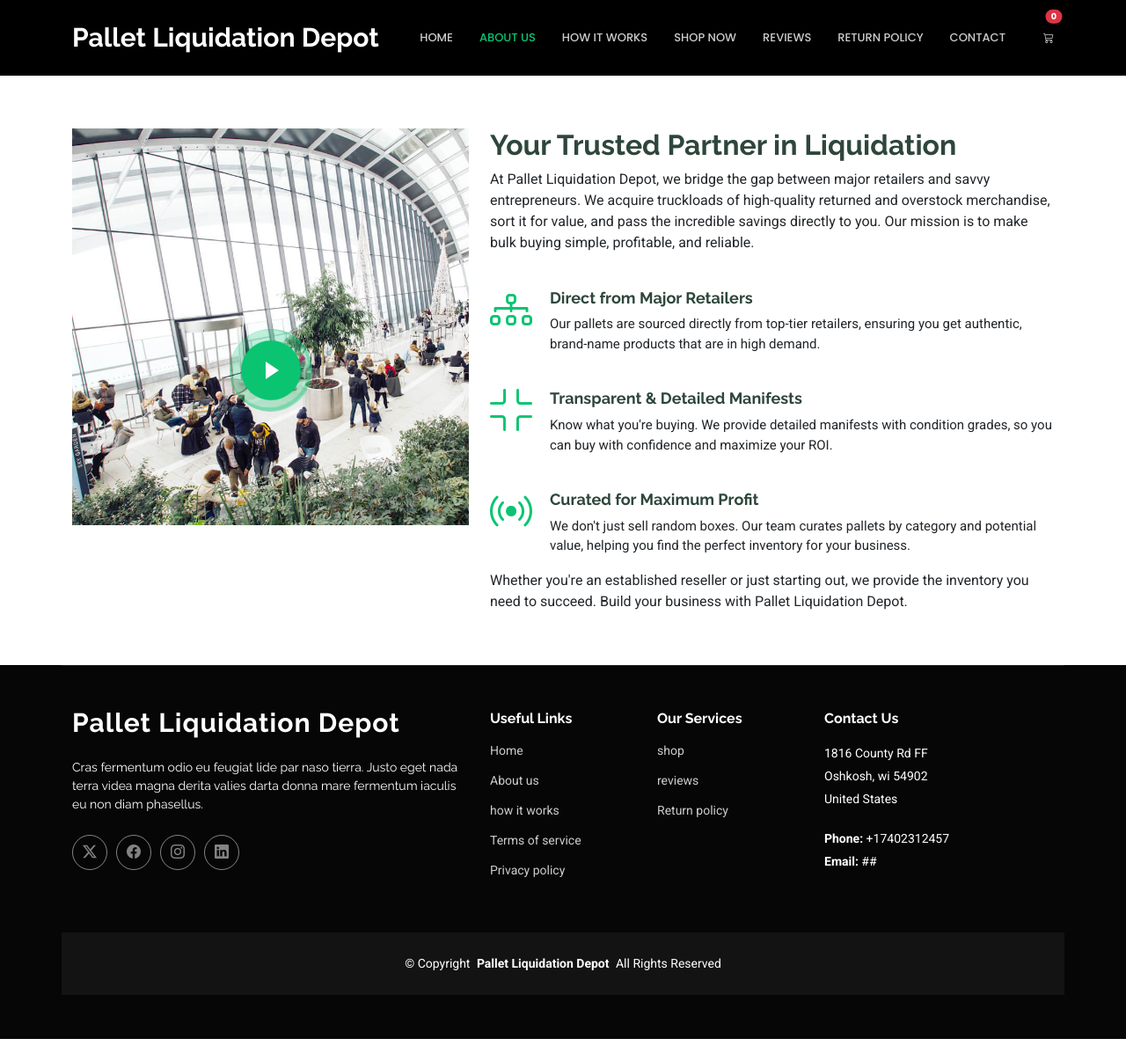
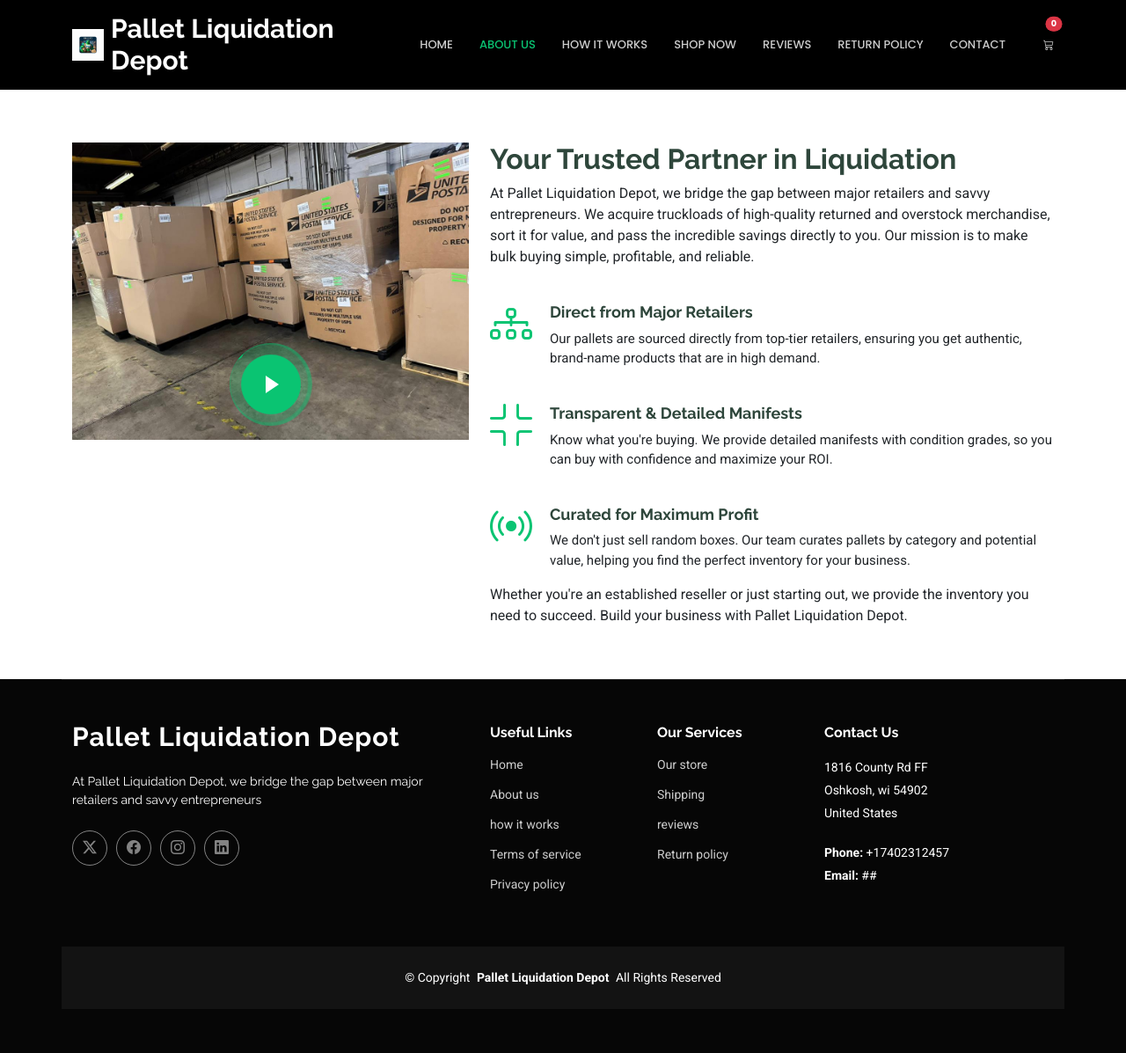
Before and after one commit to Fritz-nvm/pallets, a Django app: page /about/ in a window 1280 px wide. Shown: the whole page at 88% size. Run offline with Django 5.2, Linux system fonts and the light colour scheme; some libraries are stand-ins or nearby versions.

Commit message:
fixed displayment issues

```diff
--- a/myapp/templates/about.html
+++ b/myapp/templates/about.html
@@ -2,7 +2,6 @@
 {% load static %}
 {% block active_about %} active {% endblock active_about %}
 {% block content %}
-
 <!-- About Section -->
 <section id="about" class="about section">
   <div class="container">
@@ -10,13 +9,15 @@
       <div
         class="col-lg-5 position-relative"
         data-aos="fade-up"
-        data-aos-delay="200"
-      >
-        <img src="assets/img/about.jpg" class="img-fluid" alt="Warehouse full of liquidation pallets at Pallet Liquidation Depot" />
-        <a
-          href="https://www.youtube.com/watch?v=Y7f98aduVJ8"
-          class="glightbox pulsating-play-btn"
-        ></a>
+        data-aos-delay="200">
+        <img src="{% static 'assets/img/hero-2.jpeg' %}" class="img-fluid" alt="Warehouse full of liquidation pallets at Pallet Liquidation Depot" />
+        <a href="{% static 'assets/img/video-00234.mp4' %}" class="glightbox pulsating-play-btn" data-glightbox="type: video">
+
+          <!-- Optional: Add a play icon overlay -->
+          <div class="play-icon-overlay">
+           <i class="bi bi-play-circle-fill"></i>
+          </div>
+        </a>
       </div>
 
       <div class="col-lg-7 content" data-aos="fade-up" data-aos-delay="100">
--- a/myapp/templates/base.html
+++ b/myapp/templates/base.html
@@ -11,17 +11,15 @@
     <!-- Favicons -->
     <link href="{% static 'assets/img/favicon.png' %}" rel="icon" />
     <link
-      href="{% static 'assets/img/apple-touch-icon.png' %}"
-      rel="apple-touch-icon"
-    />
+      href="{% static 'assets/img/favicon.png' %}"
+      rel="apple-touch-icon" />
 
     <!-- Fonts -->
     <link href="https://fonts.googleapis.com" rel="preconnect" />
     <link href="https://fonts.gstatic.com" rel="preconnect" crossorigin />
     <link
       href="https://fonts.googleapis.com/css2?family=Roboto:ital,wght@0,100;0,300;0,400;0,500;0,700;0,900;1,100;1,300;1,400;1,500;1,700;1,900&family=Poppins:ital,wght@0,100;0,200;0,300;0,400;0,500;0,600;0,700;0,800;0,900;1,100;1,200;1,300;1,400;1,500;1,600;1,700;1,800;1,900&family=Raleway:ital,wght@0,100;0,200;0,300;0,400;0,500;0,600;0,700;0,800;0,900;1,100;1,200;1,300;1,400;1,500;1,600;1,700;1,800;1,900&display=swap"
-      rel="stylesheet"
-    />
+      rel="stylesheet"  />
 
     <!-- Vendor CSS Files -->
     <link
@@ -53,7 +51,7 @@
       >
         <a href="#" class="logo d-flex align-items-center me-auto">
           <!-- Uncomment the line below if you also wish to use an image logo -->
-          <!-- <img src="assets/img/logo.png" alt=""> -->
+          <img src="{% static 'assets/img/logo.png' %}" alt="Pallet Liquidation Depot Logo">
           <h1 class="sitename">Pallet Liquidation Depot</h1>
         </a>
 
@@ -127,9 +125,7 @@
               <span class="sitename">Pallet Liquidation Depot</span>
             </a>
             <p>
-              Cras fermentum odio eu feugiat lide par naso tierra. Justo eget
-              nada terra videa magna derita valies darta donna mare fermentum
-              iaculis eu non diam phasellus.
+              At Pallet Liquidation Depot, we bridge the gap between major retailers and savvy entrepreneurs
             </p>
             <div class="social-links d-flex mt-4">
               <a href=""><i class="bi bi-twitter-x"></i></a>
@@ -144,7 +140,7 @@
             <ul>
               <li><a href="{% url 'myapp:homepage' %}">Home</a></li>
               <li><a href="{% url 'myapp:about' %}">About us</a></li>
-              <li><a href="#">how it works</a></li>
+              <li><a href="{% url 'myapp:how_it_works' %}">how it works</a></li>
               <li><a href="#">Terms of service</a></li>
               <li><a href="{% url 'myapp:policy' %}">Privacy policy</a></li>
             </ul>
@@ -153,7 +149,8 @@
           <div class="col-lg-2 col-6 footer-links">
             <h4>Our Services</h4>
             <ul>
-              <li><a href="{% url 'myapp:store' %}">shop</a></li>
+              <li><a href="{% url 'myapp:store' %}">Our store</a></li>
+              <li><a href="#">Shipping</a></li>
               <li><a href="#">reviews</a></li>
               <li><a href="#">Return policy</a></li>
             </ul>
@@ -186,6 +183,12 @@
     <!-- Preloader -->
     <div id="preloader"></div>
 
+    {% block extra_js %}
+
+
+    {% endblock extra_js %}
+
+
     <!-- Vendor JS Files -->
     <script src="{% static 'assets/vendor/bootstrap/js/bootstrap.bundle.min.js' %}"></script>
     <script src="{% static 'assets/vendor/aos/aos.js' %}"></script>
```
Also changed, not shown: pallets/settings.py (+14 -1 lines), requirements.txt (+5 -88 lines), db.sqlite3, myapp/static/assets/img/favicon.png, myapp/static/assets/img/logo.png, 9 other files.
